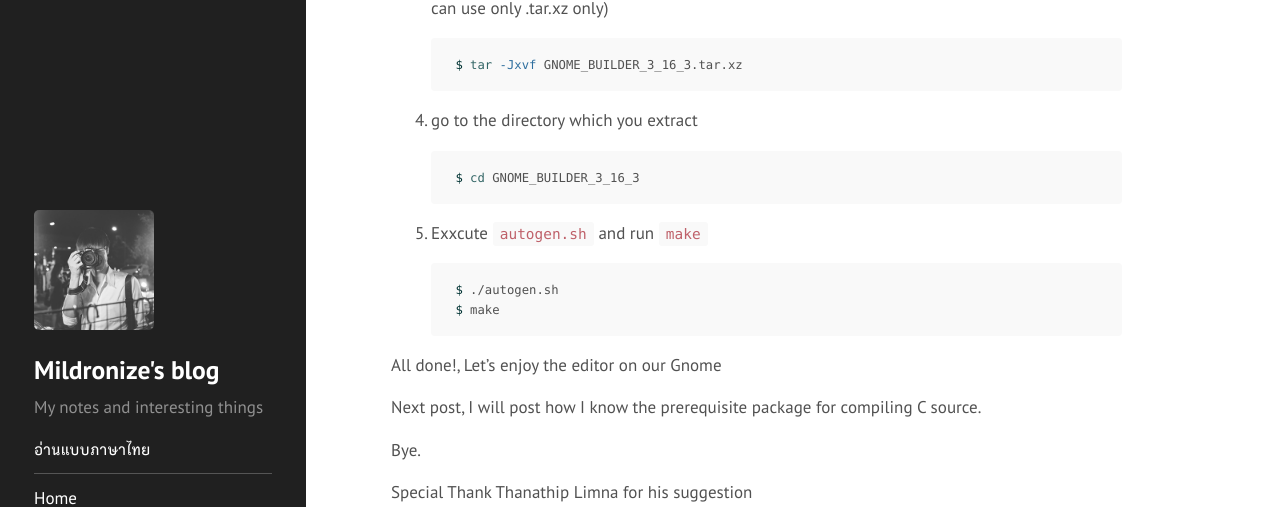
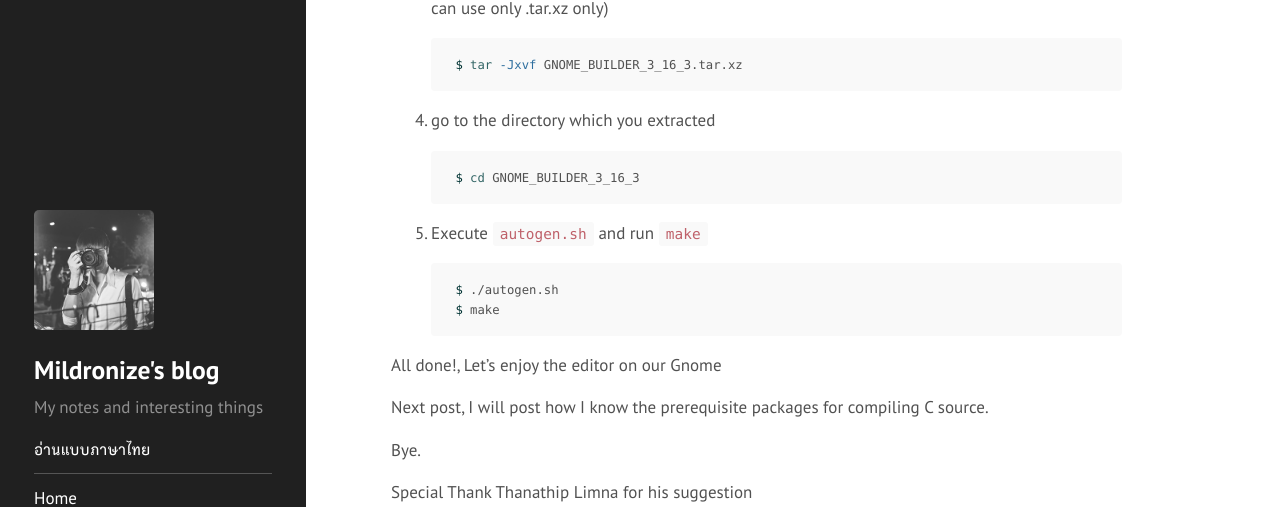
Before and after one commit to mildronize/blog-jekyll, a Jekyll site: the page built from _posts/2015-07-02-How-to-compile-and-install-gnome-builder-on-debian.md, in a window 1280 px wide and 900 px high, scrolled down 956 px. Shown: the part 151-658 px from the top of the window. Built offline with Jekyll 4.4.1, drawn with Linux system fonts in a browser that asks for light colours; Markdown is read by kramdown in place of the engine named in the settings; comment, search, counter and statistics services are not loaded.

Commit message:
grammar correction

````diff
--- a/_posts/2015-07-02-How-to-compile-and-install-gnome-builder-on-debian.md
+++ b/_posts/2015-07-02-How-to-compile-and-install-gnome-builder-on-debian.md
@@ -30,13 +30,13 @@ Okay, I can't wait to try it. Let's go to compile & install it!
     $ tar -Jxvf GNOME_BUILDER_3_16_3.tar.xz
     ```
 
-4. go to the directory which you extract
+4. go to the directory which you extracted
 
     ```bash
     $ cd GNOME_BUILDER_3_16_3
     ```
 
-5. Exxcute `autogen.sh` and run `make`
+5. Execute `autogen.sh` and run `make`
 
     ```bash
     $ ./autogen.sh
@@ -45,7 +45,7 @@ Okay, I can't wait to try it. Let's go to compile & install it!
 
 All done!, Let's enjoy the editor on our Gnome
 
-Next post, I will post how I know the prerequisite package for compiling C source.
+Next post, I will post how I know the prerequisite packages for compiling C source.
 
 Bye.
 
````
